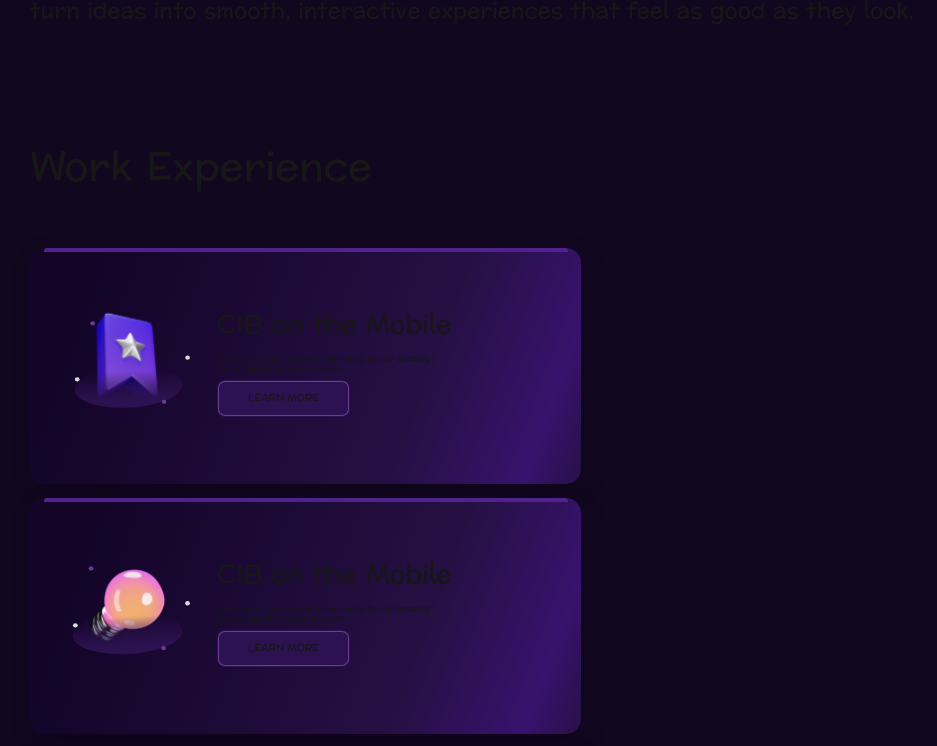
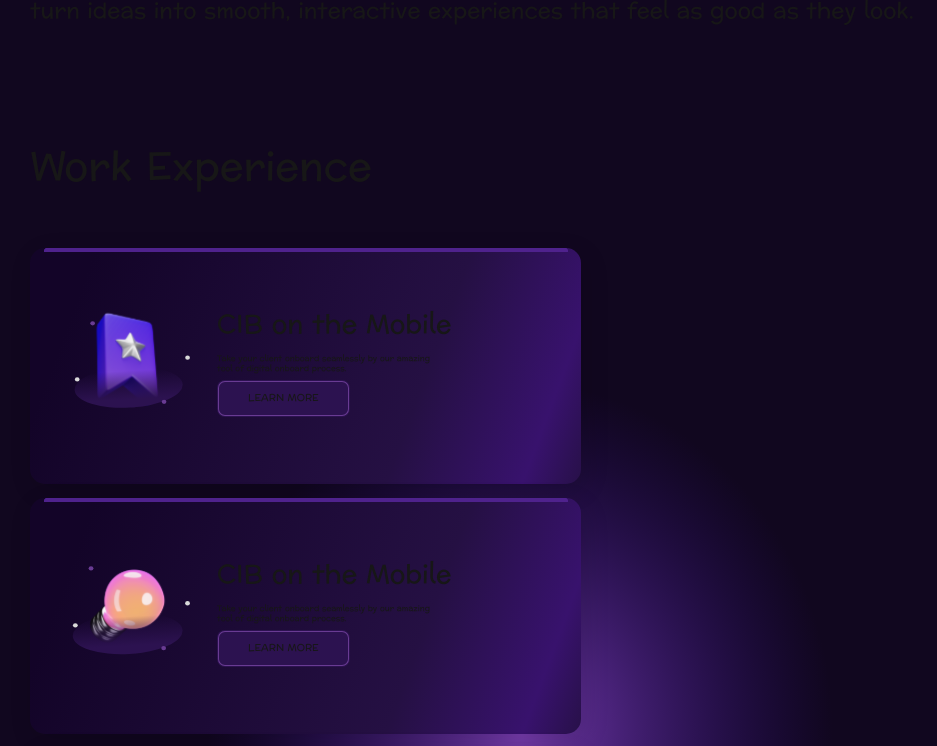
Before and after one commit to Ivanna-Kutsovol/portfolio, a Next.js app: page / in a window 1280 px wide. Shown: the part 815-1561 px from the top of the page, without its empty margins (120-1057 px from the left). Built offline with nearby package versions, Linux system fonts and the light colour scheme.

Commit message:
feat: add background to Work Experience section

```diff
--- a/src/app/experience/experience.module.scss
+++ b/src/app/experience/experience.module.scss
@@ -5,6 +5,7 @@
     flex-direction: column;
     gap: 45px;
     padding: 0 16px 80px;
+    background: url('/experience/bg.svg') no-repeat center;
     @include tablet{
         padding: 0 150px 100px;
     }
```
Also changed, not shown: public/experience/bg.svg (added).
